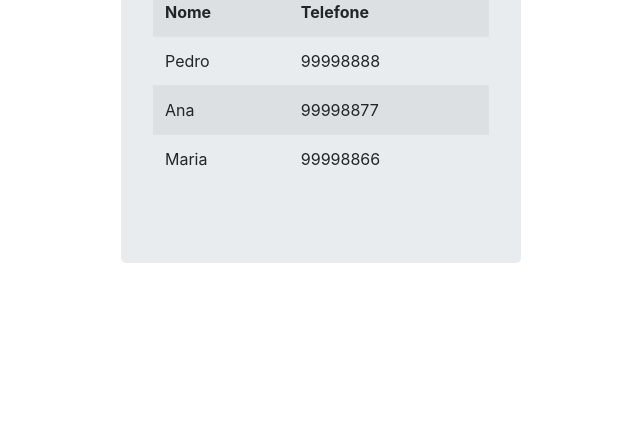
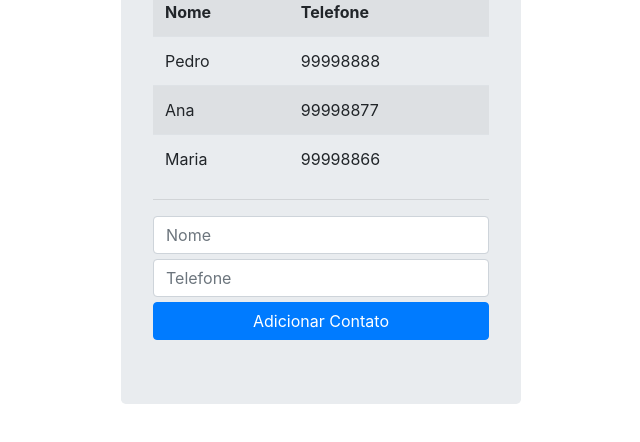
Before and after one commit to MateusRocha000/AngularJS, a plain HTML site: page lista.html in a window 1280 px wide. Shown: the part 134-576 px from the top of the page, without its empty margins (319-959 px from the left). Drawn offline with nearby package versions, Linux system fonts and the light colour scheme.

Commit message:
Finalizando aula 2.1

```diff
--- a/lista.html
+++ b/lista.html
@@ -12,6 +12,10 @@
             margin-left: auto;
             margin-right: auto;
         }
+
+        .form-control{
+            margin-bottom: 5px;
+        }
     </style>
 
     <script src="angular.js"></script>
@@ -24,6 +28,9 @@
                 {nome: "Ana", telefone: "99998877"},
                 {nome: "Maria", telefone: "99998866"}
             ];
+            $scope.addContato = function (contato) {
+                $scope.contatos.push(angular.copy(contato));
+            }
         });
     </script>
 </head>
@@ -39,7 +46,15 @@
                 <td>{{contato.nome}}</td>
                 <td>{{contato.telefone}}</td>
             </tr>
+
+
         </table>
+        <hr />
+        <input class="form-control" type="text" ng-model="contato.nome" placeholder="Nome"/> <!--ngModel vincula uma propriedade ao scope-->
+        <input class="form-control" type="text" ng-model="contato.telefone" placeholder="Telefone"/>
+        <button class="btn btn-primary btn-block" ng-click="addContato(contato)">Adicionar Contato</button>  <!--ngClick atribui um comportamento ao evento-->
+
+
     </div>
 </body>
 </html>
```
